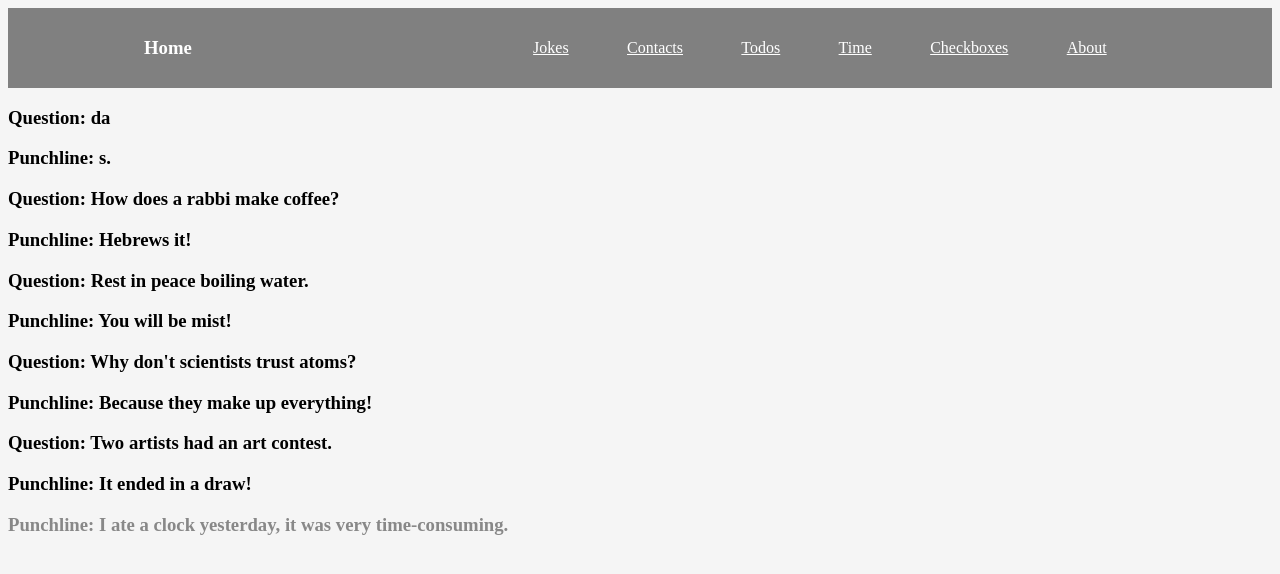
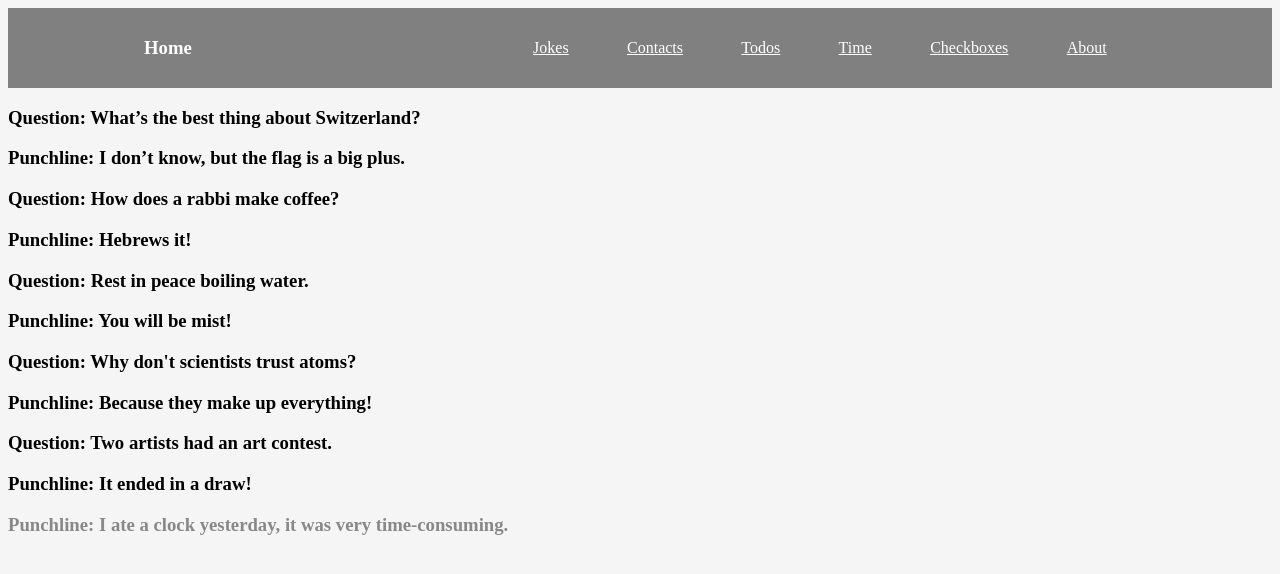
Before and after one commit to Fredrik93/react_tutorial, a React (Create React App) app: page /jokes in a window 1280 px wide. Shown: the top 574 px of the page. Built offline with nearby package versions, Linux system fonts and the light colour scheme.

Commit message:
use map function to show jokes

```diff
--- a/src/Components/Joke.js
+++ b/src/Components/Joke.js
@@ -23,8 +23,8 @@ function Joke(props) {
 
     }
     return (<div>
-        <h3 style={{ display: props.jokes.question ? "block" : "none" }}> Question: {props.jokes.question} </h3>
-        <h3 style={{ color: !props.jokes.question && "#888888" }}> Punchline: {props.jokes.punchline}</h3>
+        <h3 style={{ display: props.question ? "block" : "none" }}> Question: {props.question} </h3>
+        <h3 style={{ color: !props.question && "#888888" }}> Punchline: {props.punchline}</h3>
     </div>)
 }
 
--- a/src/Components/Jokes.js
+++ b/src/Components/Jokes.js
@@ -3,39 +3,13 @@ import jokeData from './jokesData'
 import Joke from './Joke'
 function Jokes() {
 
-    const nums = [1, 2, 3, 4, 5, 6, 7, 8, 9]
-    const doubleNums = nums.map(function (num) {
-        return num * 2
+    const jokesComponent = jokeData.map(function (joke) {
+        return <Joke key={joke.id} question={joke.question} punchline={joke.punchline} />
     })
-    console.log(doubleNums)
 
-    return (<div>
-        <Joke jokes={{
-            question: "da",
-            punchline: "s. "
-        }} />
-        <Joke jokes={{
-            question: "How does a rabbi make coffee? ",
-            punchline: "Hebrews it!"
-        }} />
-        <Joke jokes={{
-            question: "Rest in peace boiling water. ",
-            punchline: "You will be mist! "
-        }} />
-        <Joke jokes={{
-            question: "Why don't scientists trust atoms?",
-            punchline: "Because they make up everything! "
-        }} />
-        <Joke jokes={{
-            question: "Two artists had an art contest. ",
-            punchline: "It ended in a draw!"
-        }} />
-        <Joke jokes={{
-            punchline:
-                "I ate a clock yesterday, it was very time-consuming."
-        }} />
-
-    </div>)
+    return (
+        <div> {jokesComponent} </div>
+    )
 }
 
 export default Jokes
```
